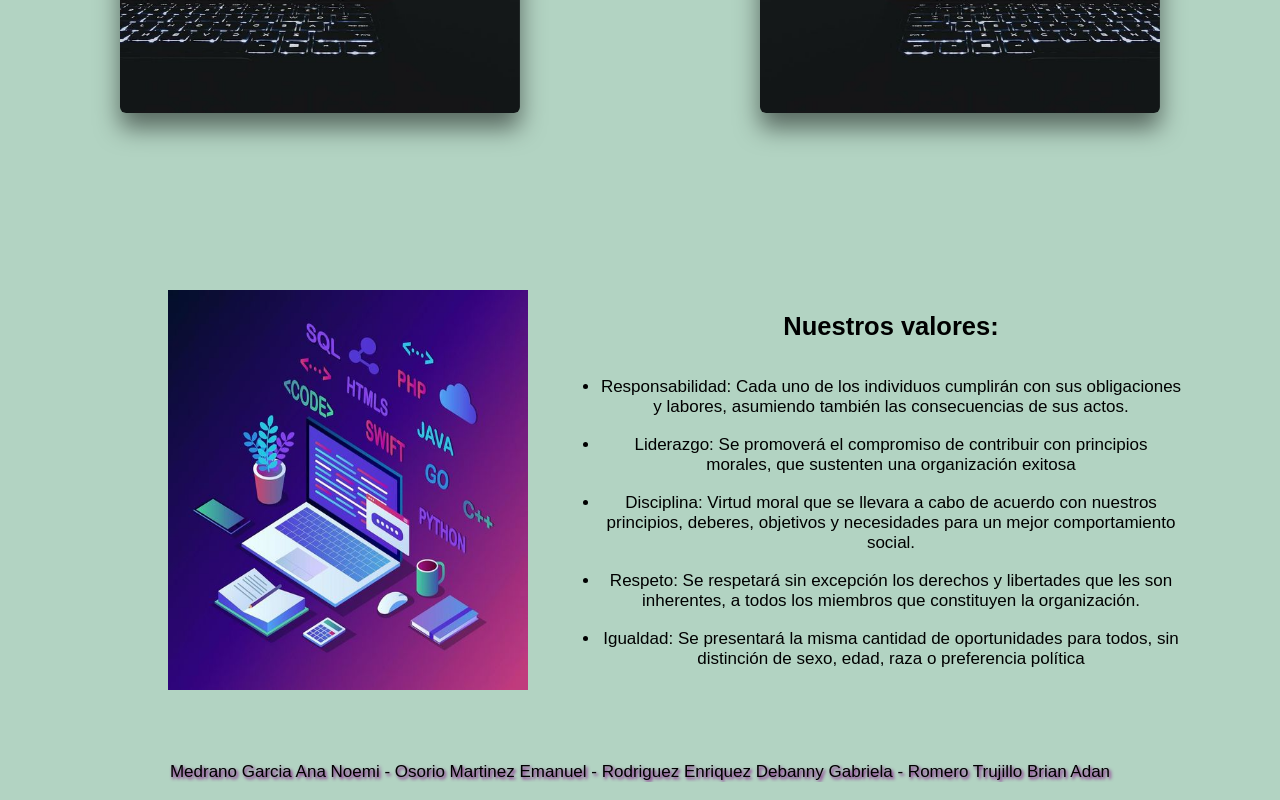
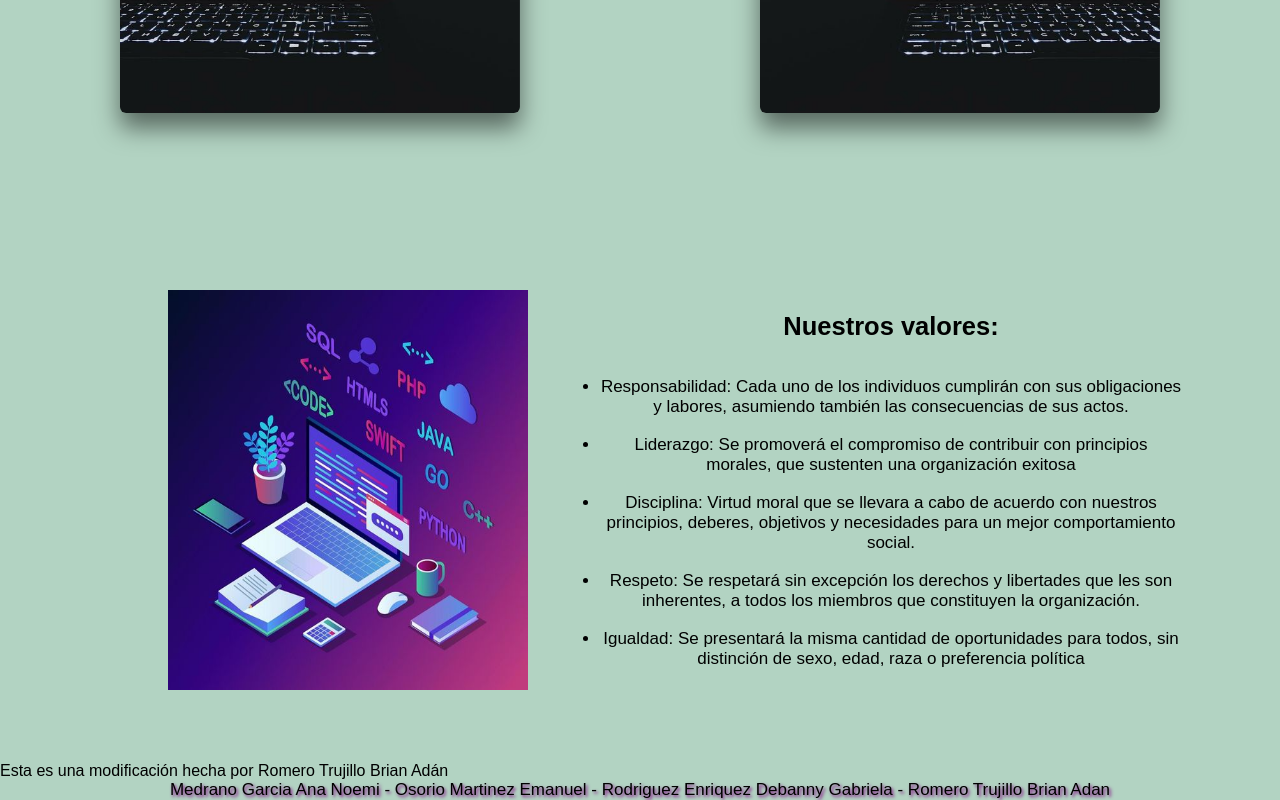
Before and after one commit to Technoswamp/technoswamp1, a plain HTML site: page index.html in a window 1280 px wide. Shown: the part 1000-1800 px from the top of the page. Drawn offline with Linux system fonts and the light colour scheme.

Commit message:
Version Brian

```diff
--- a/index.html
+++ b/index.html
@@ -87,6 +87,7 @@
               </table></center>
 
         </div>
+	<div> Esta es una modificación hecha por Romero Trujillo Brian Adán </div>
         <footer class="letra2", align="center"> Medrano Garcia Ana Noemi    - Osorio Martinez Emanuel - Rodriguez Enriquez Debanny Gabriela - Romero Trujillo Brian Adan </footer>
     </body>
 </html>
```
